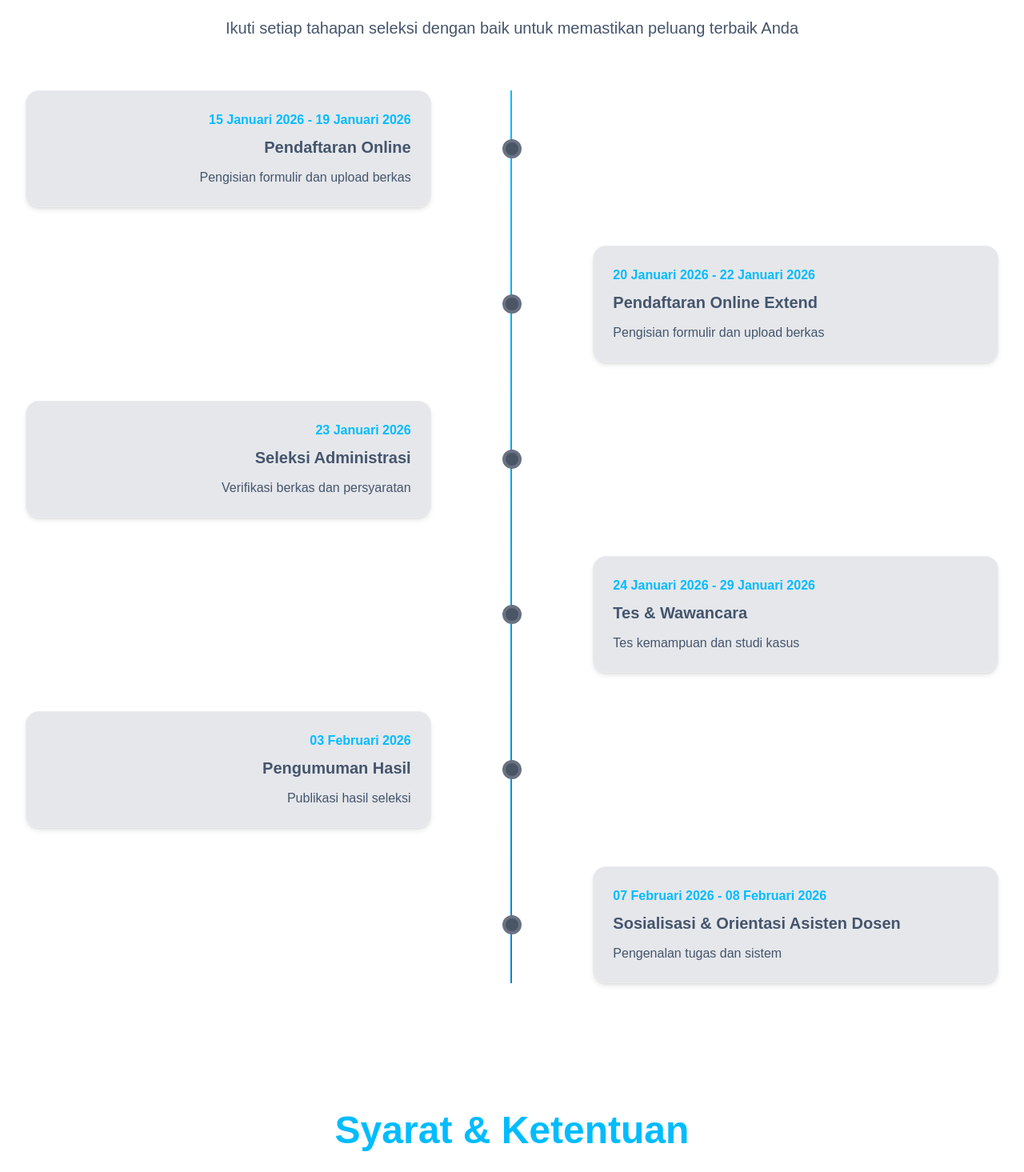
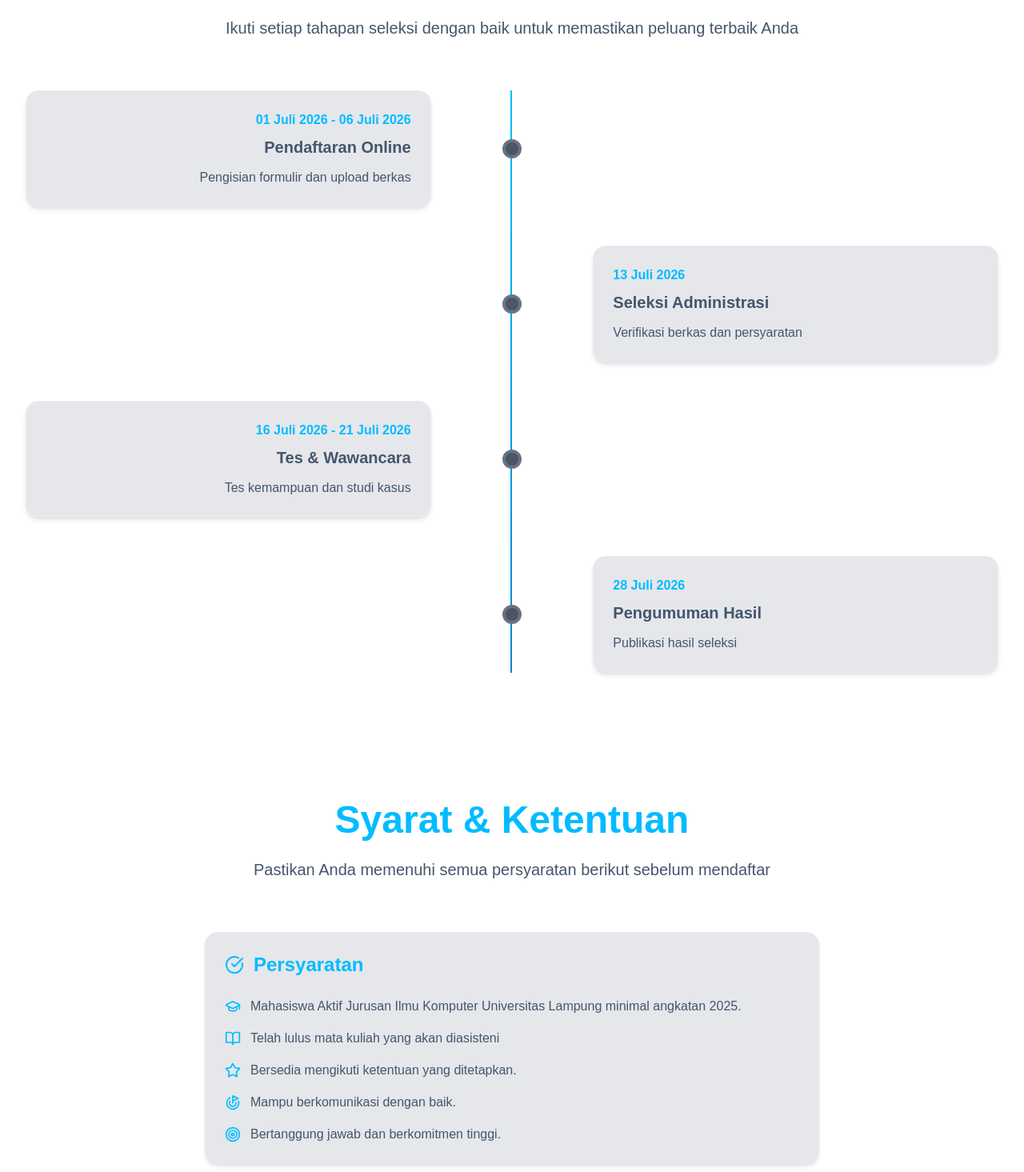
Before and after one commit to Bansus26/Web_Bansus, a Next.js app: page /oprec in a window 1280 px wide. Shown: the part 940-2405 px from the top of the page at 80% size. Built offline with nearby package versions, Linux system fonts and the light colour scheme; no server answers; the database is empty.

Commit message:
update data static oprec

```diff
--- a/data/static-data.tsx
+++ b/data/static-data.tsx
@@ -36,46 +36,46 @@ export const informationHero = [
 
 export const timeline = [
   {
-    date: "15 Januari 2026 - 19 Januari 2026",
+    date: "01 Juli 2026 - 06 Juli 2026",
     title: "Pendaftaran Online",
     description: "Pengisian formulir dan upload berkas",
     status: "upcoming" as const,
   },
+  // {
+  //   date: "20 Januari 2026 - 22 Januari 2026",
+  //   title: "Pendaftaran Online Extend",
+  //   description: "Pengisian formulir dan upload berkas",
+  //   status: "upcoming" as const,
+  // },
   {
-    date: "20 Januari 2026 - 22 Januari 2026",
-    title: "Pendaftaran Online Extend",
-    description: "Pengisian formulir dan upload berkas",
-    status: "upcoming" as const,
-  },
-  {
-    date: "23 Januari 2026",
+    date: "13 Juli 2026",
     title: "Seleksi Administrasi",
     description: "Verifikasi berkas dan persyaratan",
     status: "upcoming" as const,
   },
   {
-    date: "24 Januari 2026 - 29 Januari 2026",
+    date: "16 Juli 2026 - 21 Juli 2026",
     title: "Tes & Wawancara",
     description: "Tes kemampuan dan studi kasus",
     status: "upcoming" as const,
   },
   {
-    date: "03 Februari 2026",
+    date: "28 Juli 2026",
     title: "Pengumuman Hasil",
     description: "Publikasi hasil seleksi",
     status: "upcoming" as const,
   },
-  {
-    date: "07 Februari 2026 - 08 Februari 2026",
-    title: "Sosialisasi & Orientasi Asisten Dosen",
-    description: "Pengenalan tugas dan sistem",
-    status: "upcoming" as const,
-  },
+  // {
+  //   date: "07 Februari 2026 - 08 Februari 2026",
+  //   title: "Sosialisasi & Orientasi Asisten Dosen",
+  //   description: "Pengenalan tugas dan sistem",
+  //   status: "upcoming" as const,
+  // },
 ] as const;
 
 export const requirements = [
   {
-    text: "Mahasiswa Aktif Jurusan Ilmu Komputer Universitas Lampung minimal angkatan 2024.",
+    text: "Mahasiswa Aktif Jurusan Ilmu Komputer Universitas Lampung minimal angkatan 2025.",
     icon: <GraduationCap className="w-5 h-5" />,
   },
   {
```
Also changed, not shown: 1 other file (tests, documents, lock files or other folders).
